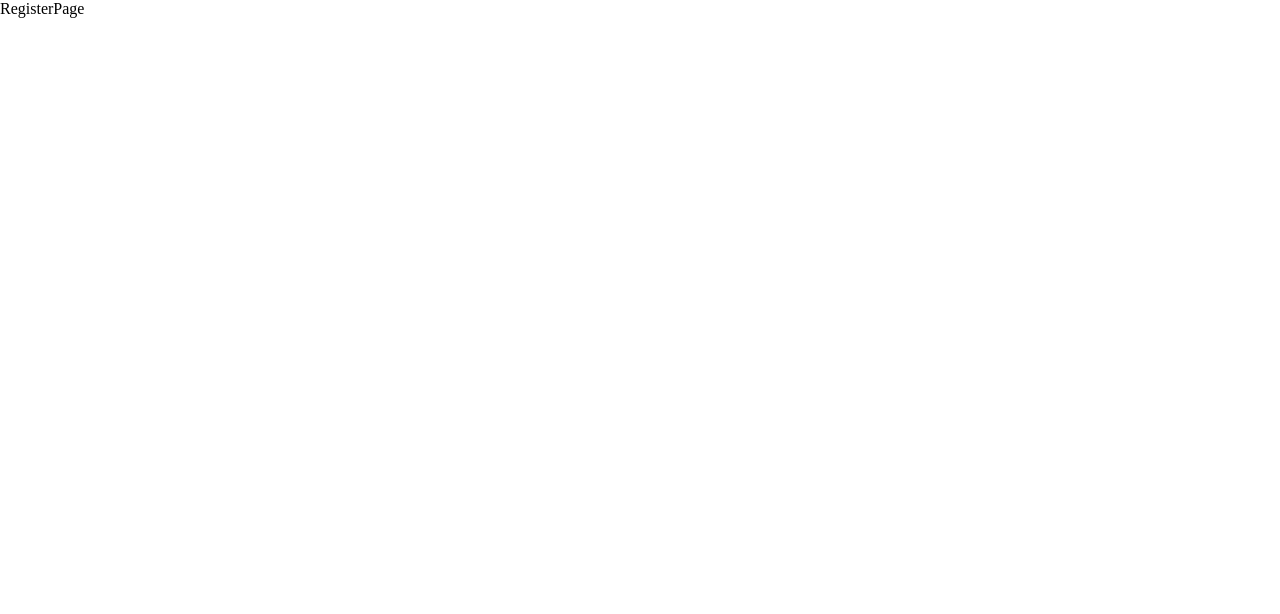
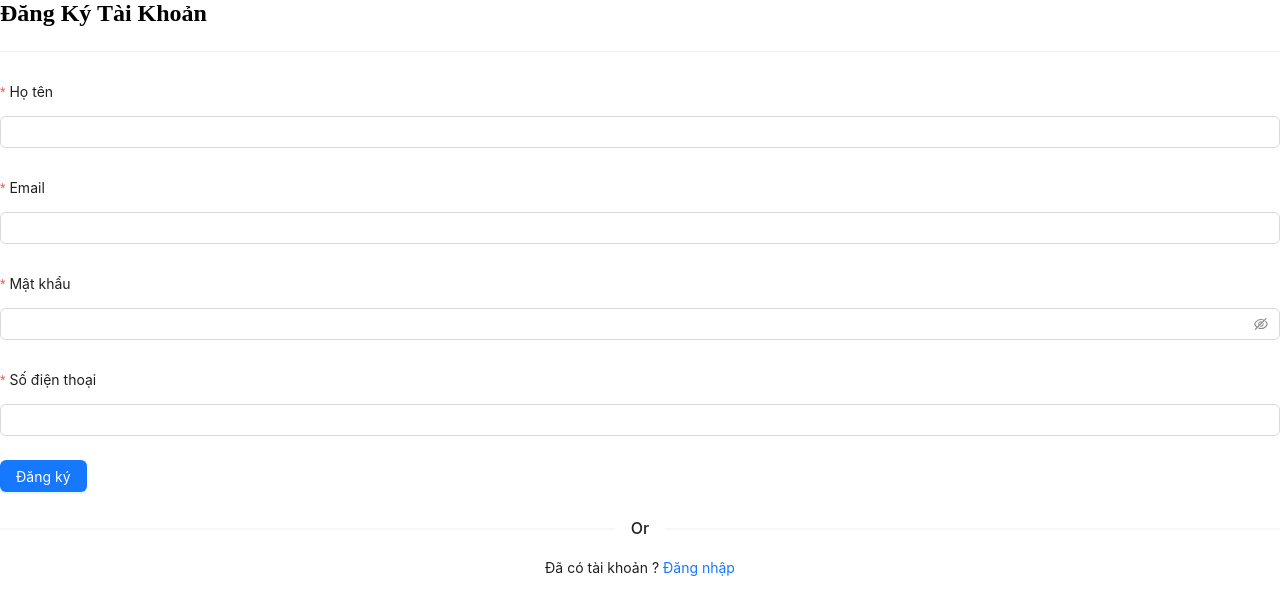
Before and after one commit to BaoAnNguyen1903/Antin-Book-Store-FE-ReactTS, a React (Vite) app: page /register in a window 1280 px wide. Shown: the top 614 px of the page. Built offline with nearby package versions, Linux system fonts and the light colour scheme.

Commit message:
Register page

```diff
--- a/src/pages/client/auth/register.tsx
+++ b/src/pages/client/auth/register.tsx
@@ -1,7 +1,91 @@
+import type { FormProps } from 'antd';
+import { Button, Divider, Form, Input } from 'antd';
+import { useState } from 'react';
+import { Link } from 'react-router-dom';
+
+type FieldType = {
+    fullName?: string;
+    email?: string;
+    password?: string;
+    phone?: string;
+};
+
 const RegisterPage = () => {
+    const [isSubmit, setIsSubmit] = useState(false); // trạng thái loading
+
+    const onFinish: FormProps<FieldType>['onFinish'] = (values) => {
+        console.log('Success:', values);
+    };
+
     return (
-        <div>
-            RegisterPage
+        <div className='register-page'>
+            <main className='main'>
+                <div className='container'>
+                    <section className='wrapper'>
+                        <div className='heading'>
+                            <h2 className='text text-large'>Đăng Ký Tài Khoản</h2>
+                            <Divider/>
+                        </div>
+                        <Form
+                            name='form-register'
+                            onFinish={onFinish}
+                            autoComplete='off'
+                        >
+                            <Form.Item<FieldType>
+                                labelCol = {{ span: 24}} // whole column
+                                label='Họ tên'
+                                name='fullName'
+                                rules={[{ required: true, message: 'Họ tên không được để trống!'}]}
+                            >
+                                <Input />
+                            </Form.Item>
+
+                            <Form.Item<FieldType>
+                                labelCol = {{ span: 24}} // whole column
+                                label='Email'
+                                name='email'
+                                rules={[
+                                    { required: true, message: 'Email không được để trống!'},
+                                    { type: 'email', message: "Email không đúng định dạng!"}
+                                ]}
+                            >
+                                <Input />
+                            </Form.Item>
+
+                            <Form.Item<FieldType>
+                                labelCol = {{ span: 24}} // whole column
+                                label='Mật khẩu'
+                                name='password'
+                                rules={[
+                                    { required: true, message: 'Mật khẩu không được để trống!'}
+                                ]}
+                            >
+                                <Input.Password />
+                            </Form.Item>
+
+                            <Form.Item<FieldType>
+                                labelCol = {{ span: 24}} // whole column
+                                label='Số điện thoại'
+                                name='phone'
+                                rules={[{ required: true, message: 'Số điện thoại không được để trống!'}]}
+                            >
+                                <Input />
+                            </Form.Item>
+
+                            <Form.Item>
+                                <Button type='primary' htmlType='submit' loading={isSubmit}>
+                                    Đăng ký
+                                </Button>
+                            </Form.Item>
+
+                            <Divider>Or</Divider>
+                            <p className='text text-normal' style={{textAlign: 'center'}}>
+                                Đã có tài khoản ? <Link to={"/login"}>Đăng nhập</Link>
+                            </p>
+                        </Form>
+                    </section>
+                </div>
+            </main>
         </div>
     )
 }
```
Also changed, not shown: src/pages/client/auth/register.scss (added).
